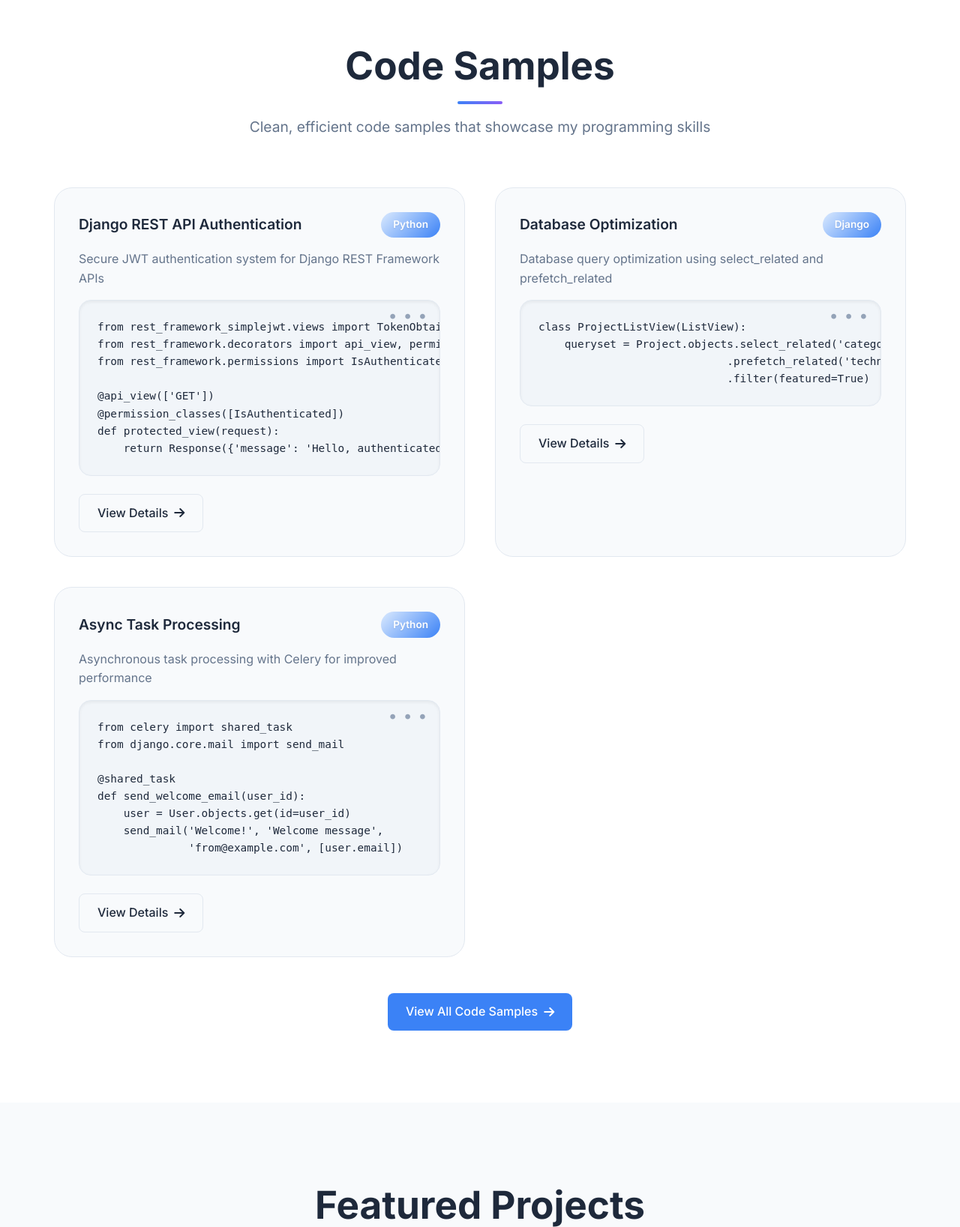
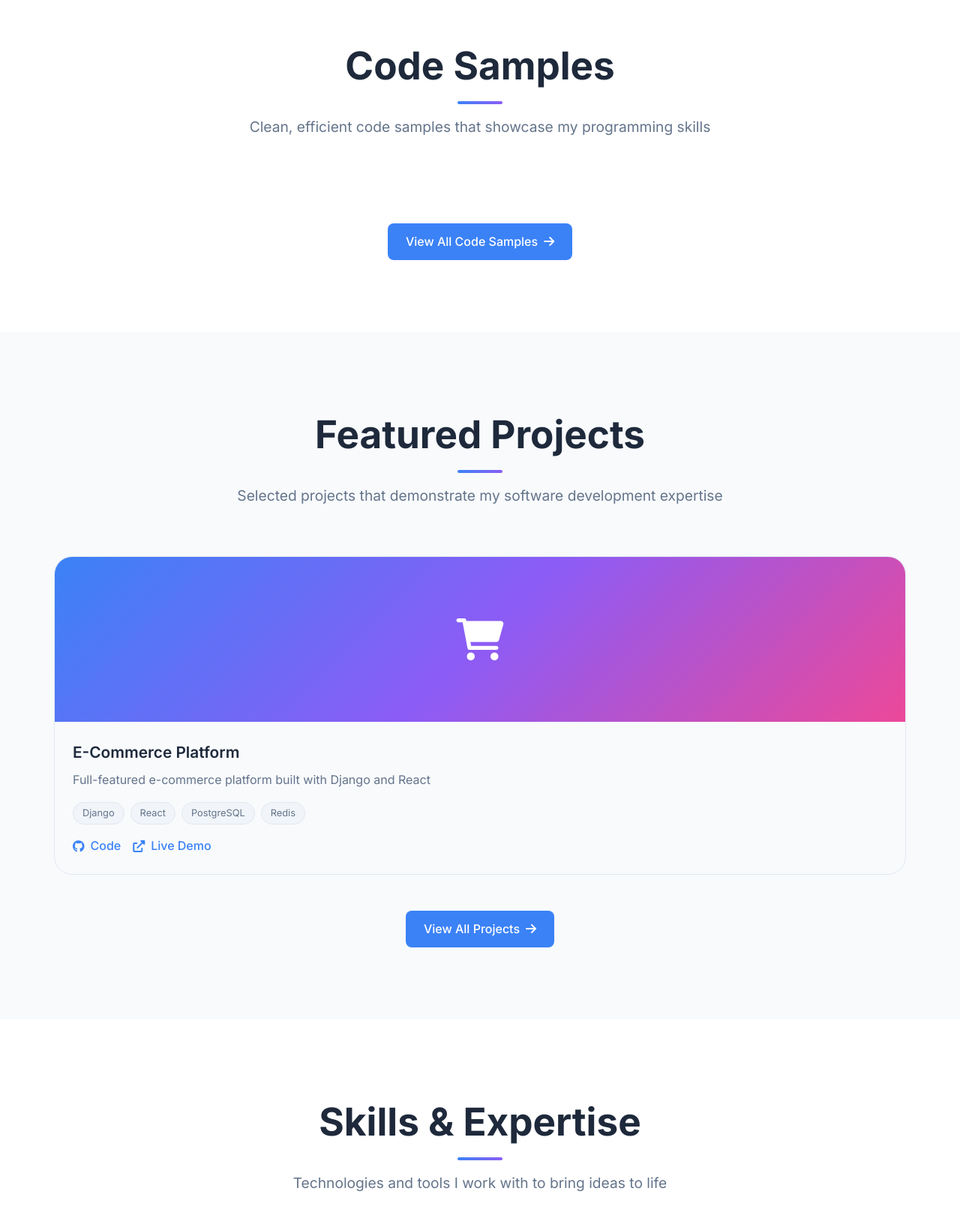
Before and after one commit to fatemeh-7ngp7/website, a Django app: page /en/ in a window 1280 px wide. Shown: the part 809-2446 px from the top of the page at 75% size. Run offline with Django 4.2, Linux system fonts and the light colour scheme; data that the repository does not hold is empty; some web fonts are replaced.

Commit message:
Fix the problem of admin code samples not being displayed on the home page

```diff
--- a/templates/portfolio/blog_list.html
+++ b/templates/portfolio/blog_list.html
@@ -583,7 +583,7 @@
 </section>
 
 <!-- Filter Section -->
-<section class="filters-section" role="navigation" aria-label="Blog filters">
+<!--<section class="filters-section" role="navigation" aria-label="Blog filters">
     <div class="container">
         <div class="filters-container fade-in-up stagger-1">
             <div class="filter-tags" role="group" aria-label="{% if LANGUAGE_CODE == 'fa' %}فیلتر مقالات{% else %}Article filters{% endif %}">
@@ -641,7 +641,7 @@
             </div>
         </div>
     </div>
-</section>
+</section>-->
 
 <!-- Blog Posts -->
 <section class="blog-posts-section">
@@ -828,7 +828,7 @@
                 </div>
             </div>
             <div class="stat-card">
-                <div class="stat-number">1000+</div>
+                <div class="stat-number">60+</div>
                 <div class="stat-label">
                     {% if LANGUAGE_CODE == 'fa' %}
                         دقیقه مطالعه
--- a/templates/portfolio/home.html
+++ b/templates/portfolio/home.html
@@ -653,84 +653,7 @@
                     {% trans "View Details" %} <i class="fas fa-arrow-right"></i>
                 </a>
             </div>
-            {% empty %}
-            <!-- Fallback content when no code samples exist -->
-            <div class="code-sample-card fade-in-up">
-                <div class="code-header">
-                    <h3 class="code-title">Django REST API Authentication</h3>
-                    <span class="code-language">Python</span>
-                </div>
-                <p class="code-description">
-                    {% if LANGUAGE_CODE == 'fa' %}
-                        پیاده‌سازی سیستم احراز هویت امن با JWT برای API های Django REST Framework
-                    {% else %}
-                        Secure JWT authentication system for Django REST Framework APIs
-                    {% endif %}
-                </p>
-                <div class="code-preview">
-<pre><code>from rest_framework_simplejwt.views import TokenObtainPairView
-from rest_framework.decorators import api_view, permission_classes
-from rest_framework.permissions import IsAuthenticated
 
-@api_view(['GET'])
-@permission_classes([IsAuthenticated])
-def protected_view(request):
-    return Response({'message': 'Hello, authenticated user!'})</code></pre>
-                </div>
-                <a href="{% url 'code_sample_list' %}" class="btn btn-secondary btn-sm">
-                    {% trans "View Details" %} <i class="fas fa-arrow-right"></i>
-                </a>
-            </div>
-
-            <div class="code-sample-card fade-in-up">
-                <div class="code-header">
-                    <h3 class="code-title">Database Optimization</h3>
-                    <span class="code-language">Django</span>
-                </div>
-                <p class="code-description">
-                    {% if LANGUAGE_CODE == 'fa' %}
-                        بهینه‌سازی کوئری‌های دیتابیس با استفاده از select_related و prefetch_related
-                    {% else %}
-                        Database query optimization using select_related and prefetch_related
-                    {% endif %}
-                </p>
-                <div class="code-preview">
-<pre><code>class ProjectListView(ListView):
-    queryset = Project.objects.select_related('category')\
-                             .prefetch_related('technologies')\
-                             .filter(featured=True)</code></pre>
-                </div>
-                <a href="{% url 'code_sample_list' %}" class="btn btn-secondary btn-sm">
-                    {% trans "View Details" %} <i class="fas fa-arrow-right"></i>
-                </a>
-            </div>
-
-            <div class="code-sample-card fade-in-up">
-                <div class="code-header">
-                    <h3 class="code-title">Async Task Processing</h3>
-                    <span class="code-language">Python</span>
-                </div>
-                <p class="code-description">
-                    {% if LANGUAGE_CODE == 'fa' %}
-                        پردازش ناهمزمان تسک‌ها با Celery برای بهبود عملکرد اپلیکیشن
-                    {% else %}
-                        Asynchronous task processing with Celery for improved performance
-                    {% endif %}
-                </p>
-                <div class="code-preview">
-<pre><code>from celery import shared_task
-from django.core.mail import send_mail
-
-@shared_task
-def send_welcome_email(user_id):
-    user = User.objects.get(id=user_id)
-    send_mail('Welcome!', 'Welcome message',
-              'from@example.com', [user.email])</code></pre>
-                </div>
-                <a href="{% url 'code_sample_list' %}" class="btn btn-secondary btn-sm">
-                    {% trans "View Details" %} <i class="fas fa-arrow-right"></i>
-                </a>
-            </div>
             {% endfor %}
         </div>
 
@@ -869,7 +792,7 @@ def send_welcome_email(user_id):
                 <div class="skill-list">
                     <span class="skill-item">Python</span>
                     <!---<span class="skill-item">JavaScript</span>--->
-                    <span class="skill-item">SQL</span>
+                    <!---<span class="skill-item">SQL</span>--->
                     <span class="skill-item">HTML/CSS</span>
                 </div>
             </div>
@@ -888,8 +811,8 @@ def send_welcome_email(user_id):
                 <div class="skill-list">
                     <span class="skill-item">Django</span>
                     <span class="skill-item">Django REST</span>
-                    <span class="skill-item">Flask</span>
-                    <span class="skill-item">React</span>
+                    <!--<span class="skill-item">Flask</span>
+                    <span class="skill-item">React</span>-->
                 </div>
             </div>
 
```
Also changed, not shown: templates/portfolio/blog_detail.html (+4 -4 lines).
